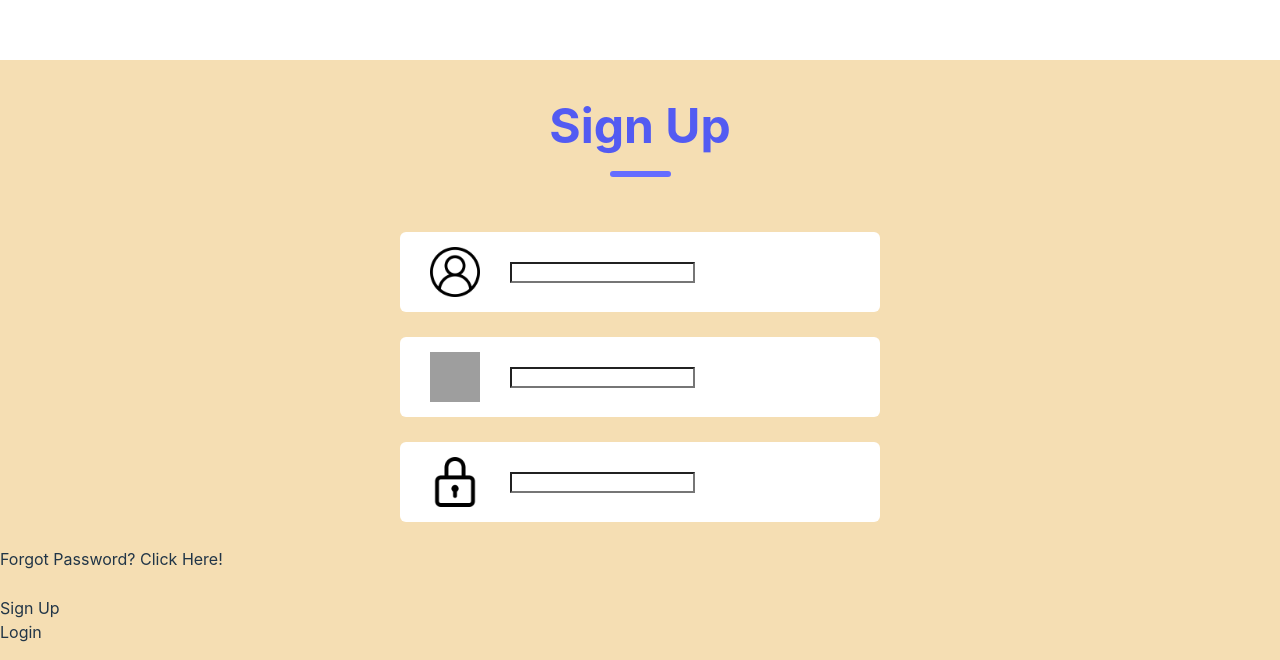
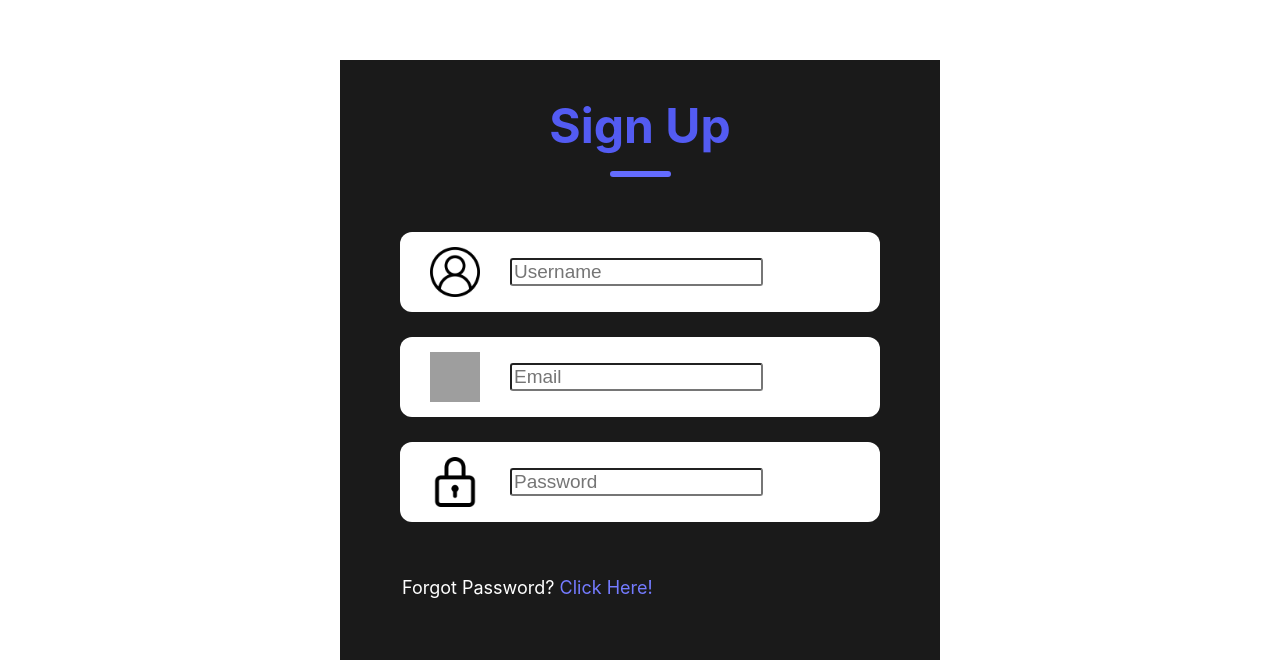
Before and after one commit to georgetsai2028/Budgeting-App, a React (Vite) app: page /sign-up in a window 1280 px wide. Shown: the part 140-800 px from the top of the page. Built offline with nearby package versions, Linux system fonts and the light colour scheme; grey boxes are pictures that could not be loaded; a web font is replaced by a local one.

Commit message:
cleaned up it even more

```diff
--- a/src/pages/SignUp.css
+++ b/src/pages/SignUp.css
@@ -18,7 +18,8 @@
     margin: auto;
     margin-top: 200px;
     padding-bottom: 30px;
-    background-color: wheat;
+    background-color: #1a1a1a;
+    width: 600px;
 }
 img {
     height: 50px;
@@ -64,6 +65,7 @@ img {
 
   }
 
+
   h1 {
     font-size: 3.2em;
     line-height: 1.1;
@@ -83,7 +85,7 @@ img {
     width: 480px;
     height: 80px;
     background-color: white;
-    border-radius: 6px;
+    border-radius: 12px;
   }
 
   .signUpInput img{
@@ -93,7 +95,46 @@ img {
   .signUpInput input{
     background: transparent;
     color: #1a1a1a;
+    font-size: 19px;
+    border-radius: 3px;
   }
+
+  .forgotPassword{
+    padding-left: 62px;
+    margin-top: 27px;
+    color: white;
+    font-size: 18px;
+  }
+
+  .forgotPassword span{
+    color: #747bff;
+    cursor: pointer;
+  }
+
+  .submitContainer{
+    display: flex;
+    gap:30px;
+    margin: 60px auto;
+  }
+
+  .submit{
+    display: flex;
+    justify-content: center;
+    align-items: center;
+    width: 220px;
+    height: 60px;
+    color: #1a1a1a;
+    font-weight: 700;
+    background-color:whitesmoke;
+    border-radius: 50px;
+    font-size: 20px;
+    cursor: pointer;
+  }
+
+  span:hover {
+    border-color: #535bf2;
+  }
+
   button {
     border-radius: 8px;
     border: 1px solid transparent;
@@ -105,6 +146,8 @@ img {
     cursor: pointer;
     transition: border-color 0.25s;
   }
+
+
   button:hover {
     border-color: #646cff;
   }
--- a/src/pages/SignUp.jsx
+++ b/src/pages/SignUp.jsx
@@ -19,15 +19,15 @@ export const SignUp = () => {
 
                 <div className="signUpInput">
                     <img src={user_icon} alt="" />
-                    <input type="text"/>
+                    <input type="text" placeholder='Username'/>
                 </div>
                 <div className="signUpInput">
                     <img src={email_icon} alt="" />
-                    <input type="email"/>
+                    <input type="email" placeholder='Email'/>
                 </div>
                 <div className="signUpInput">
                     <img src={password_icon} alt="" />
-                    <input type="password"/>
+                    <input type="password" placeholder='Password'/>
                 </div>
                 <div className="forgotPassword">Forgot Password? <span>Click Here!</span></div>
                 <div className='submitContainer'>
```
